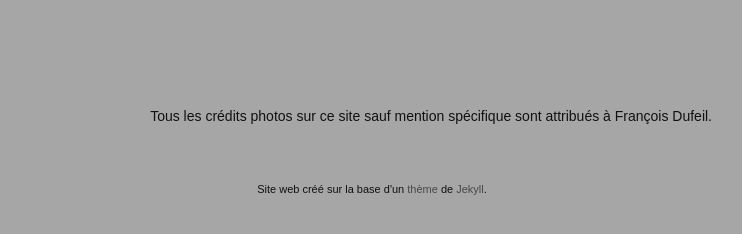
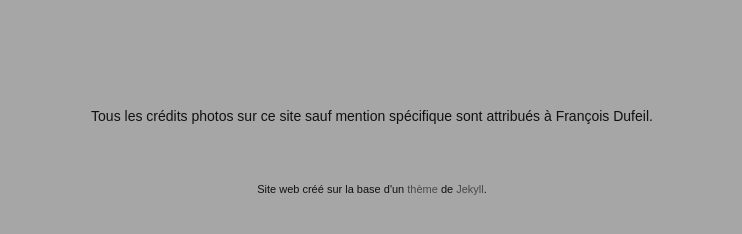
Before and after one commit to Mariecie/Mariecie.github.io, a Jekyll site: the page built from contact.md, in a window 1280 px wide. Shown: the part 619-853 px from the top of the page, without its empty margins (268-1010 px from the left). Built offline with Jekyll 4.4.1, drawn with Linux system fonts in a browser that asks for light colours.

Commit message:
crédits centrés

```diff
--- a/_includes/footer.html
+++ b/_includes/footer.html
@@ -2,7 +2,7 @@
 
   <div class="wrapper">
 
-<p style="text-align:right; font-size: 14px;">
+<p style="text-align:center; font-size: 14px;">
 Tous les crédits photos sur ce site sauf mention spécifique sont attribués à François Dufeil.
 </p>
 <p>&nbsp;</p>
```
